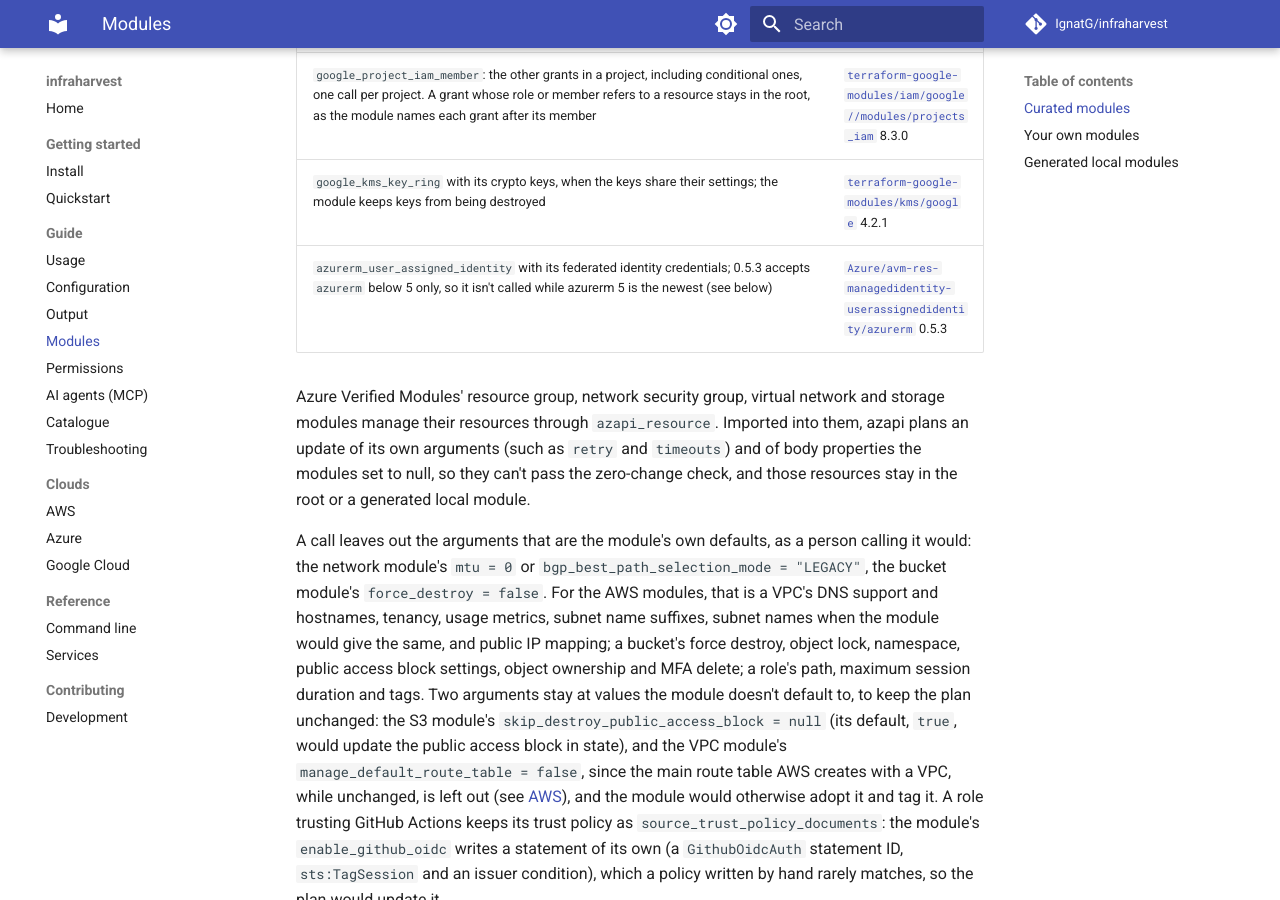
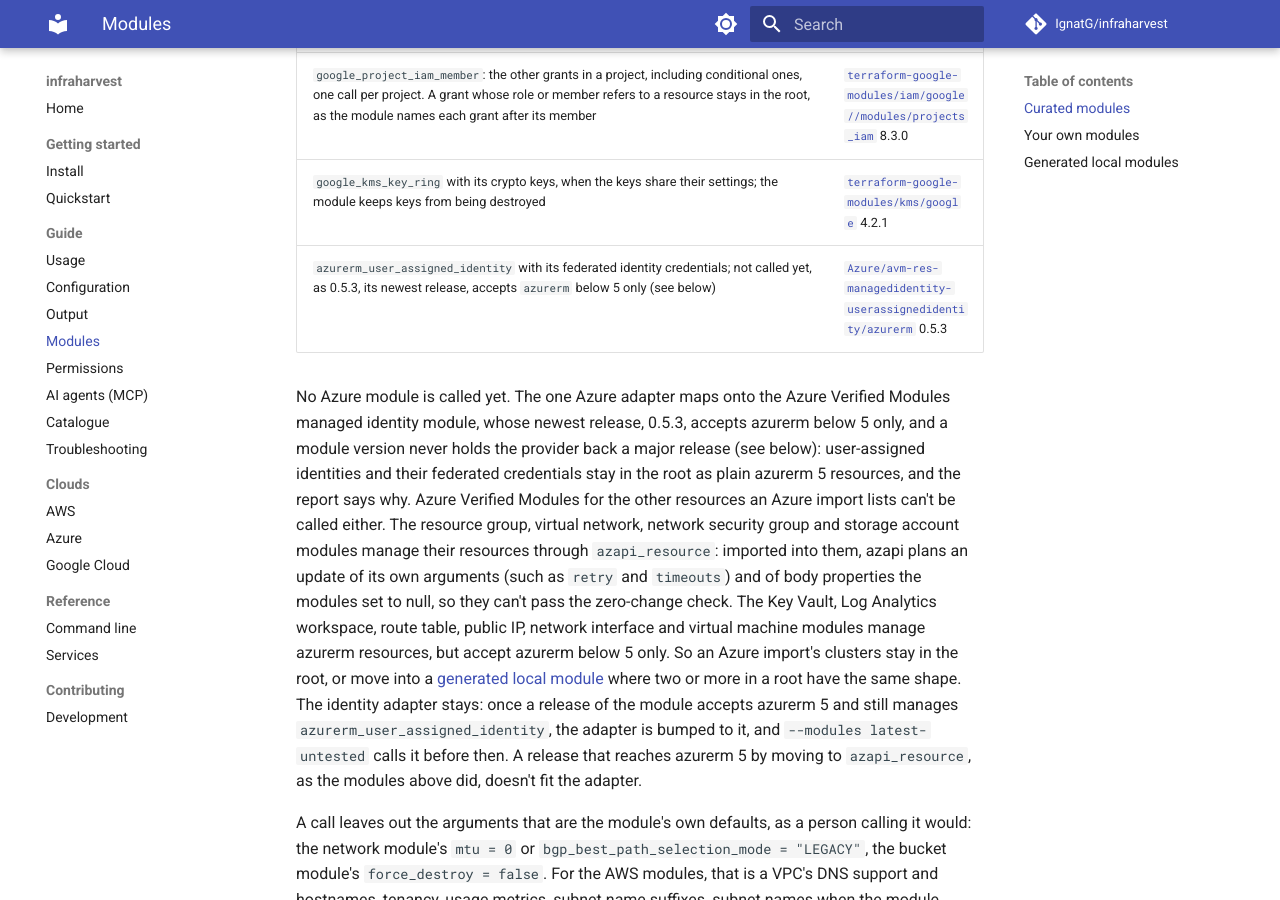
Before and after one commit to IgnatG/infraharvest, an MkDocs documentation site: the page built from docs/modules.md, in a window 1280 px wide and 900 px high, scrolled down 1245 px. Built offline with MkDocs 1.6.1 and Material for MkDocs 9.7.7, drawn with Linux system fonts in a browser that asks for light colours; comment, search, counter and statistics services are not loaded.

Commit message:
docs: say no Azure module is called while azurerm 5 is the newest
The managed identity module's newest release, 0.5.3, accepts azurerm below 5 only, and the Azure Verified Modules for the other resources an Azure import lists either manage them through azapi_resource or accept azurerm below 5 only too. Say so where the curated modules and Azure are described, and that Azure clusters stay in the root or move into generated local modules.

```diff
--- a/docs/modules.md
+++ b/docs/modules.md
@@ -14,9 +14,9 @@ Clusters of resources that a curated public module can manage move into a call o
 | `google_service_account` with the roles it has in its project (`google_project_iam_member`), one account per call | [`terraform-google-modules/service-accounts/google//modules/simple-sa`](https://registry.terraform.io/modules/terraform-google-modules/service-accounts/google/latest/submodules/simple-sa) 5.1.0 |
 | `google_project_iam_member`: the other grants in a project, including conditional ones, one call per project. A grant whose role or member refers to a resource stays in the root, as the module names each grant after its member | [`terraform-google-modules/iam/google//modules/projects_iam`](https://registry.terraform.io/modules/terraform-google-modules/iam/google/latest/submodules/projects_iam) 8.3.0 |
 | `google_kms_key_ring` with its crypto keys, when the keys share their settings; the module keeps keys from being destroyed | [`terraform-google-modules/kms/google`](https://registry.terraform.io/modules/terraform-google-modules/kms/google) 4.2.1 |
-| `azurerm_user_assigned_identity` with its federated identity credentials; 0.5.3 accepts `azurerm` below 5 only, so it isn't called while azurerm 5 is the newest (see below) | [`Azure/avm-res-managedidentity-userassignedidentity/azurerm`](https://registry.terraform.io/modules/Azure/avm-res-managedidentity-userassignedidentity/azurerm) 0.5.3 |
+| `azurerm_user_assigned_identity` with its federated identity credentials; not called yet, as 0.5.3, its newest release, accepts `azurerm` below 5 only (see below) | [`Azure/avm-res-managedidentity-userassignedidentity/azurerm`](https://registry.terraform.io/modules/Azure/avm-res-managedidentity-userassignedidentity/azurerm) 0.5.3 |
 
-Azure Verified Modules' resource group, network security group, virtual network and storage modules manage their resources through `azapi_resource`. Imported into them, azapi plans an update of its own arguments (such as `retry` and `timeouts`) and of body properties the modules set to null, so they can't pass the zero-change check, and those resources stay in the root or a generated local module.
+No Azure module is called yet. The one Azure adapter maps onto the Azure Verified Modules managed identity module, whose newest release, 0.5.3, accepts azurerm below 5 only, and a module version never holds the provider back a major release (see below): user-assigned identities and their federated credentials stay in the root as plain azurerm 5 resources, and the report says why. Azure Verified Modules for the other resources an Azure import lists can't be called either. The resource group, virtual network, network security group and storage account modules manage their resources through `azapi_resource`: imported into them, azapi plans an update of its own arguments (such as `retry` and `timeouts`) and of body properties the modules set to null, so they can't pass the zero-change check. The Key Vault, Log Analytics workspace, route table, public IP, network interface and virtual machine modules manage azurerm resources, but accept azurerm below 5 only. So an Azure import's clusters stay in the root, or move into a [generated local module](#generated-local-modules) where two or more in a root have the same shape. The identity adapter stays: once a release of the module accepts azurerm 5 and still manages `azurerm_user_assigned_identity`, the adapter is bumped to it, and `--modules latest-untested` calls it before then. A release that reaches azurerm 5 by moving to `azapi_resource`, as the modules above did, doesn't fit the adapter.
 
 A call leaves out the arguments that are the module's own defaults, as a person calling it would: the network module's `mtu = 0` or `bgp_best_path_selection_mode = "LEGACY"`, the bucket module's `force_destroy = false`. For the AWS modules, that is a VPC's DNS support and hostnames, tenancy, usage metrics, subnet name suffixes, subnet names when the module would give the same, and public IP mapping; a bucket's force destroy, object lock, namespace, public access block settings, object ownership and MFA delete; a role's path, maximum session duration and tags. Two arguments stay at values the module doesn't default to, to keep the plan unchanged: the S3 module's `skip_destroy_public_access_block = null` (its default, `true`, would update the public access block in state), and the VPC module's `manage_default_route_table = false`, since the main route table AWS creates with a VPC, while unchanged, is left out (see [AWS](aws.md#what-the-default-selection-leaves-out)), and the module would otherwise adopt it and tag it. A role trusting GitHub Actions keeps its trust policy as `source_trust_policy_documents`: the module's `enable_github_oidc` writes a statement of its own (a `GithubOidcAuth` statement ID, `sts:TagSession` and an issuer condition), which a policy written by hand rarely matches, so the plan would update it.
 
```
Also changed, not shown: docs/azure.md (+1 -1 lines), docs/index.md (+1 -1 lines).
